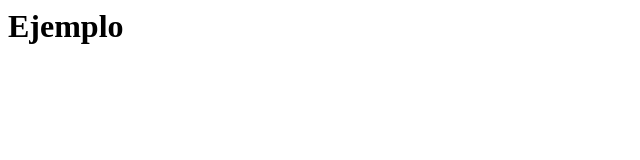
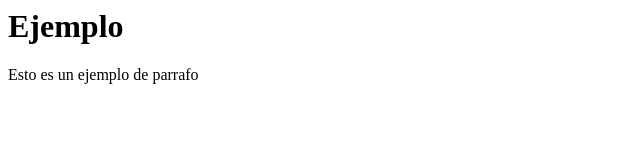
Before and after one commit to democip/cip, a plain HTML site: page index.html in a window 1280 px wide. Shown: the whole page, without its empty margins (0-640 px from the left). Drawn offline with Linux system fonts and the light colour scheme.

Commit message:
cambio en el archivo index

```diff
--- a/index.html
+++ b/index.html
@@ -4,6 +4,7 @@
 </head>
 <body>
 <h1>Ejemplo</h1>
+<p>Esto es un ejemplo de parrafo</p>
 </body>
 
 </html>
```
